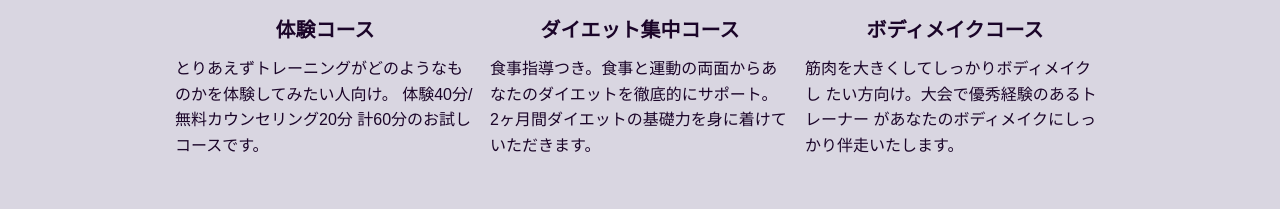
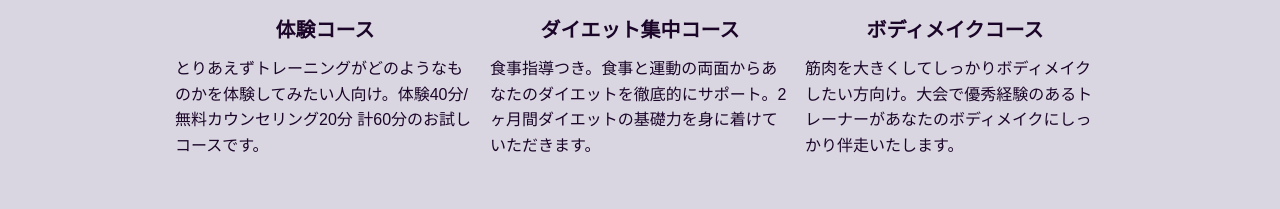
Before and after one commit to shinya-tanaka-pf/coding-assignment-gm, a plain HTML site: page index.html in a window 1280 px wide. Shown: the part 1459-1668 px from the top of the page. Drawn offline with Linux system fonts and the light colour scheme; some packages are replaced by stand-ins of ours.

Commit message:
Update HTML and CSS

```diff
--- a/index.html
+++ b/index.html
@@ -75,26 +75,17 @@
                             <div class="cs-ch">
                                 <img src="images/course01.jpg" alt="course01">
                                 <h3 class="cs-h3">体験コース</h3>
-                        <p>とりあえずトレーニングがどのようなものかを体験してみたい人向け。
-                            体験40分/無料カウンセリング20分 計60分のお試しコースです。
-                        </p>
+                                <p>とりあえずトレーニングがどのようなものかを体験してみたい人向け。体験40分/無料カウンセリング20分 計60分のお試しコースです。</p>
                             </div>
                             <div class="cs-ch">
                                 <img src="images/course02.jpg" alt="course01">
                                 <h3 class="cs-h3">ダイエット集中コース</h3>
-                        <p>食事指導つき。食事と運動の両面からあ
-                            なたのダイエットを徹底的にサポート。
-                            2ヶ月間ダイエットの基礎力を身に着けて
-                            いただきます。
-                        </p>
+                                <p>食事指導つき。食事と運動の両面からあなたのダイエットを徹底的にサポート。2ヶ月間ダイエットの基礎力を身に着けていただきます。</p>
                             </div>
                             <div class="cs-ch">
                                 <img src="images/course03.jpg" alt="course01">
                                 <h3 class="cs-h3">ボディメイクコース</h3>
-                        <p>筋肉を大きくしてしっかりボディメイクし
-                            たい方向け。大会で優秀経験のあるトレーナー
-                            があなたのボディメイクにしっかり伴走いたします。
-                        </p>
+                                <p>筋肉を大きくしてしっかりボディメイクしたい方向け。大会で優秀経験のあるトレーナーがあなたのボディメイクにしっかり伴走いたします。</p>
                             </div>
                         </section>
                         <div class="btn"><a href="#">コース詳細を見る</a></div>
@@ -106,16 +97,10 @@
                         <div class="tra1"><img src="images/180x220.png" alt="trainer">
                             <p class="space">お客様によって様々なニーズ・状態がありますのでしっかりとヒアリング、現状チェックの上適切な目標設定を行いますので、
                             女性の方もシニアの方も安心して通っていただけます。<mark>予約は24時間いつでもスマホから</mark>できます。</p>
-                    <p class="space">
-                    専任制で、都度トレーナーが変わったりはしません。しっかり伴走させていただき、<mark>高いモチベーションを維持</mark>していただけます！</p>
-                    <p class="space">
-                    カラダの仕組みや機材を熟知している一流トレーナーが多数在籍！ベストボディ・ジャパン入賞経験のあるトレーナーも在籍しています。</p>
-                    <p class="space">
-                    パーソナルトレーニングに少しでも興味がありましたら、ぜひ体験にお越しください。まずは一緒に楽しくトレーニングをしてみましょう。
-                    </p>
-                    <p class="tra1-name">
-                    代表トレーナー：創造 作郎
-                    </p>
+                            <p class="space">専任制で、都度トレーナーが変わったりはしません。しっかり伴走させていただき、<mark>高いモチベーションを維持</mark>していただけます！</p>
+                            <p class="space">カラダの仕組みや機材を熟知している一流トレーナーが多数在籍！ベストボディ・ジャパン入賞経験のあるトレーナーも在籍しています。</p>
+                            <p class="space">パーソナルトレーニングに少しでも興味がありましたら、ぜひ体験にお越しください。まずは一緒に楽しくトレーニングをしてみましょう。</p>
+                            <p class="tra1-name">代表トレーナー：創造 作郎</p>
                         </div>
                     </div>
                 </article>
```
Also changed, not shown: css/style.css (+0 -13 lines). Lines whose indentation alone changed are shown as unchanged.
